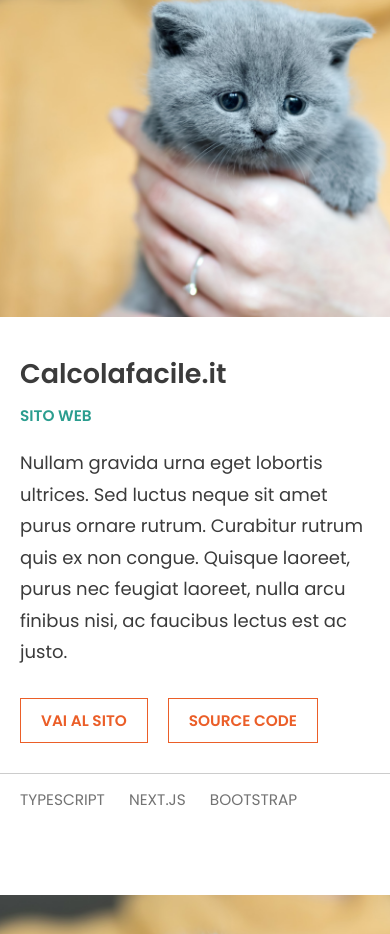
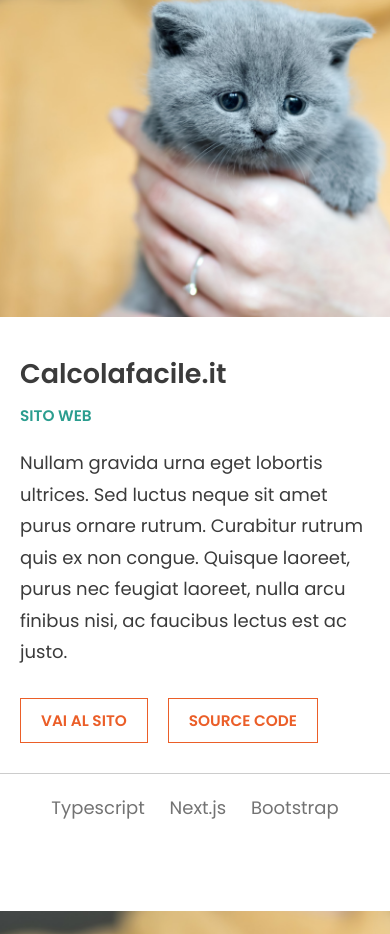
Before and after one commit to Mephid/mephid.github.io, a plain HTML site: page index.html in a window 390 px wide. Shown: the part 1004-1938 px from the top of the page. Drawn offline with Linux system fonts and the light colour scheme.

Commit message:
Styles ready

```diff
--- a/index.html
+++ b/index.html
@@ -1,15 +1,18 @@
 <!DOCTYPE html>
 <html lang="en">
   <head>
+    <meta charset="UTF-8" />
+    <meta name="viewport" content="width=device-width, initial-scale=1.0" />
+    <meta
+      name="description"
+      content="Sviluppatore web. Siti internet, web app, landing page."
+    />
+    <title>GC | Web Developer</title>
+    <link rel="stylesheet" href="/style.css" />
     <link
       href="https://fonts.googleapis.com/css2?family=Poppins:wght@400;500;600;700;800;900&display=swap"
       rel="stylesheet"
     />
-
-    <meta charset="UTF-8" />
-    <meta name="viewport" content="width=device-width, initial-scale=1.0" />
-    <title>GC | Web Developer</title>
-    <link rel="stylesheet" href="/style.css" />
   </head>
   <body>
     <div class="navbar">
--- a/style.css
+++ b/style.css
@@ -215,6 +215,13 @@ p {
   .navbar__container {
     flex-direction: column;
   }
+
+  .navbar__logo {
+    margin-top: var(--space-xs);
+  }
+  .navbar__nav {
+    margin-top: var(--space-xxs);
+  }
 }
 
 /* ------------------------- NAV ------------------------- */
@@ -231,15 +238,6 @@ p {
 
 .nav__link:not(:first-child) {
   padding-left: var(--space-sm);
-}
-
-@media screen and (max-width: 576px) {
-  .navbar__logo {
-    margin-top: var(--space-xs);
-  }
-  .navbar__nav {
-    margin-top: var(--space-xs);
-  }
 }
 
 /* ------------------------- HERO ------------------------- */
@@ -310,6 +308,10 @@ p {
     line-height: 1;
   }
 
+  .hero__text--medium {
+    line-height: 1.5;
+  }
+
   .hero__text:not(:nth-last-child(2)) {
     margin-bottom: var(--space-xs);
   }
@@ -328,7 +330,7 @@ p {
 
 /* ------------------------- PROJECT-CARD ------------------------- */
 .projects {
-  margin-top: var(--space-sm);
+  padding-top: var(--space-sm);
 }
 
 /* ------------------------- PROJECT-CARD ------------------------- */
@@ -386,27 +388,22 @@ p {
 
 .project-card__divider {
   margin-top: var(--space-sm);
-  margin-bottom: var(--space-xs);
+  margin-bottom: 0;
   height: 1px;
   background-color: #ccc;
   border: none;
 }
 
 .project-card__technologies {
-  list-style: none;
-  line-height: 0.75em;
   color: var(--secondary-text-color);
   margin-bottom: var(--space-xxs);
-  font-size: var(--font-size-sm);
-  text-transform: uppercase;
+  font-size: var(--font-size);
 }
 
 .project-card__technology {
-  display: inline;
-}
-
-.project-card__technology:not(:first-child) {
-  margin-left: var(--space-xs);
+  display: inline-block;
+  padding-top: var(--space-xs);
+  margin-right: var(--space-xs);
 }
 
 @media screen and (max-width: 1200px) {
@@ -476,6 +473,15 @@ p {
     margin-left: calc(-1 * var(--space-xs));
     margin-right: calc(-1 * var(--space-xs));
   }
+
+  .project-card__technologies {
+    text-align: center;
+  }
+
+  .project-card__technology {
+    margin-right: var(--space-xxs);
+    margin-left: var(--space-xxs);
+  }
 }
 
 /* ------------------------- ABOUT ------------------------- */
```
